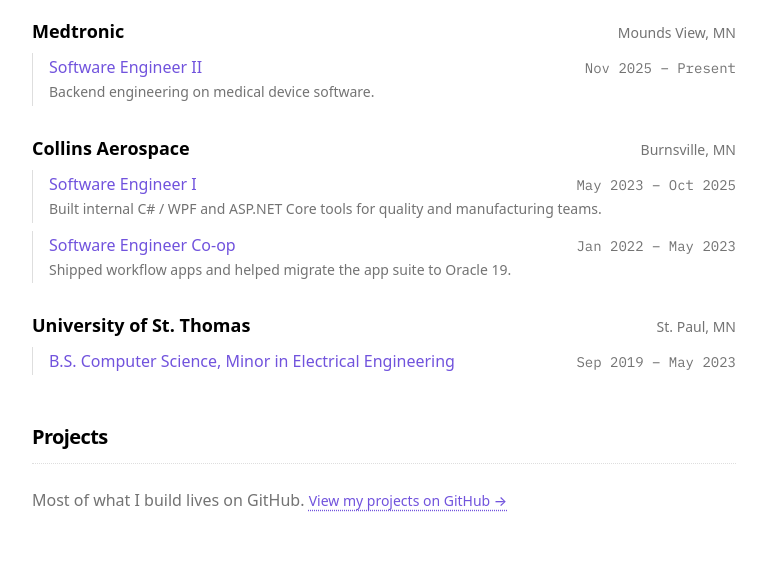
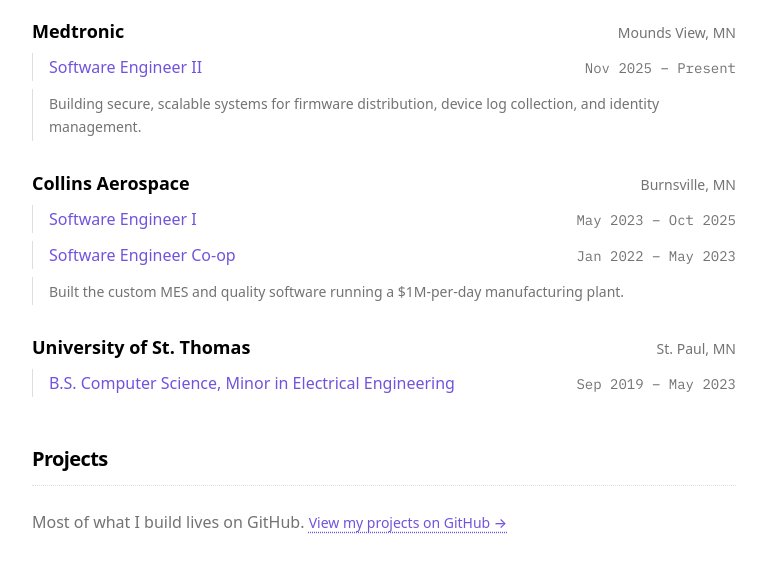
Before and after one commit to Kascea/KasceaBlog, an Astro site: page /about in a window 1280 px wide. Shown: the part 532-1097 px from the top of the page, without its empty margins (256-1023 px from the left). Built offline with nearby package versions, Linux system fonts and the light colour scheme; Astro itself is replaced by a stand-in of ours; some packages are replaced by stand-ins of ours.

Commit message:
updated experience

```diff
--- a/src/pages/about.astro
+++ b/src/pages/about.astro
@@ -11,29 +11,28 @@ const jobs = [
 	{
 		company: "Medtronic",
 		location: "Mounds View, MN",
+		summary:
+			"Building secure, scalable systems for firmware distribution, device log collection, and identity management.",
 		roles: [
 			{
 				title: "Software Engineer II",
 				dates: "Nov 2025 – Present",
-				summary: "Backend engineering on medical device software.",
 			},
 		],
 	},
 	{
 		company: "Collins Aerospace",
 		location: "Burnsville, MN",
+		summary:
+			"Built the custom MES and quality software running a $1M-per-day manufacturing plant.",
 		roles: [
 			{
 				title: "Software Engineer I",
 				dates: "May 2023 – Oct 2025",
-				summary:
-					"Built internal C# / WPF and ASP.NET Core tools for quality and manufacturing teams.",
 			},
 			{
 				title: "Software Engineer Co-op",
 				dates: "Jan 2022 – May 2023",
-				summary:
-					"Shipped workflow apps and helped migrate the app suite to Oracle 19.",
 			},
 		],
 	},
@@ -99,9 +98,11 @@ const education = {
 										<h4>{role.title}</h4>
 										<span class="meta font-mono">{role.dates}</span>
 									</div>
-									<p class="summary">{role.summary}</p>
-								</div>
+									</div>
 							))}
+							<div class="role">
+								<p class="summary">{job.summary}</p>
+							</div>
 						</div>
 					))
 				}
```
